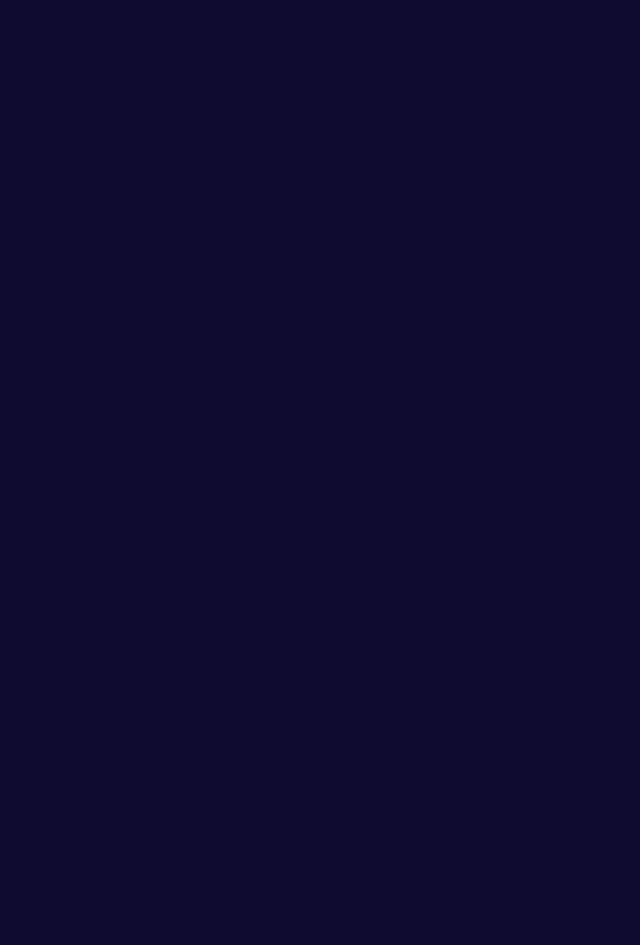
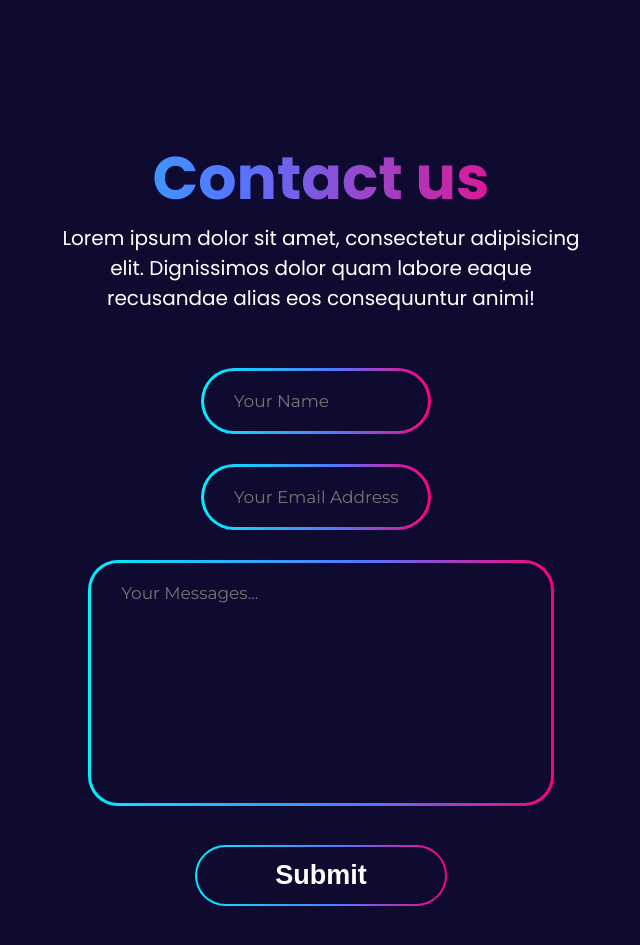
Before and after one commit to gabrielcaamargo/markai-landing-page, a React (Vite) app: page / in a window 1280 px wide. Shown: the part 10620-11565 px from the top of the page, without its empty margins (319-959 px from the left). Before the commit the page ends 10753 px from the top, so only its background shows below. Built offline with nearby package versions, Linux system fonts and the light colour scheme.

Commit message:
contact form made

```diff
--- a/index.html
+++ b/index.html
@@ -7,6 +7,10 @@
     <link rel="preconnect" href="https://fonts.googleapis.com">
     <link rel="preconnect" href="https://fonts.gstatic.com" crossorigin>
     <link href="https://fonts.googleapis.com/css2?family=Poppins:wght@400;700&display=swap" rel="stylesheet">
+
+    <link rel="preconnect" href="https://fonts.googleapis.com">
+  <link rel="preconnect" href="https://fonts.gstatic.com" crossorigin>
+  <link href="https://fonts.googleapis.com/css2?family=Montserrat&display=swap" rel="stylesheet">
     <link rel="icon" type="favicon" href="./images/icon-world.png">
     <title>Markai</title>
   </head>
--- a/src/components/App/index.jsx
+++ b/src/components/App/index.jsx
@@ -19,6 +19,7 @@ import Increase from '../Increase';
 
 import Reviews from '../Reviews';
 
+import ContactUs from '../ContactUs';
 
 export default function App(){
   return(
@@ -33,6 +34,7 @@ export default function App(){
       </AboutWrapper>
       <Increase />
       <Reviews />
+      <ContactUs />
     </Container>
   )
 }
--- /dev/null
+++ b/src/components/ContactUs/index.jsx
@@ -0,0 +1,20 @@
+import React from 'react';
+import { Container, Description, Title, Form, Input, TextArea, Button } from './styles';
+
+export default function ContactUs(){
+  return(
+    <Container>
+      <Title>Contact us</Title>
+      <Description>Lorem ipsum dolor sit amet, consectetur adipisicing elit. Dignissimos dolor quam labore eaque recusandae alias eos consequuntur animi!</Description>
+
+      <Form>
+        <Input type="text" placeholder='Your Name' />
+        <Input type="text" placeholder='Your Email Address'/>
+        <br />
+        <TextArea name="" id="" cols="30" rows="10" placeholder='Your Messages...'></TextArea>
+        <br />
+        <Button>Submit</Button>
+      </Form>
+    </Container>
+  )
+}
--- /dev/null
+++ b/src/components/ContactUs/styles.js
@@ -0,0 +1,94 @@
+import styled from 'styled-components'
+
+export const Container = styled.div`
+  margin: 0 15rem;
+  display: flex;
+  justify-content: center;
+  flex-direction: column;
+  text-align: center;
+`
+
+export const Title = styled.h3`
+  background: linear-gradient(90deg, #00F0FF 0%, #5773FF 40%, #FF007A 80%);
+  -webkit-background-clip: text;
+  -webkit-text-fill-color: transparent;
+  font-size: 60px;
+  font-weight: 700;
+`
+
+export const Description = styled.p`
+  font-size: 20px;
+  width: 65%;
+  text-align: center;
+  margin: 0 auto;
+`
+
+export const Form = styled.div`
+  margin: 55px 0 150px;
+  padding:  0 10rem;
+`
+
+export const Input = styled.input`
+  border: double 3px transparent;
+  border-radius: 50px;
+  background-image: linear-gradient(#0F0B30, #0F0B30), linear-gradient(90deg, rgba(0,240,255,1) 0%, rgba(87,115,255,1) 60%, rgba(255,0,122,1) 100%);
+  background-origin: border-box;
+  background-clip: padding-box, border-box;
+  padding: 20px 30px;
+  width: 48%;
+  margin-right: 10px;
+  outline: none;
+  color: #FAFAFA;
+  font-family: 'Montserrat', sans-serif;
+  font-size: 17px;
+  margin-bottom: 30px;
+`
+
+export const TextArea = styled.textarea`
+  border: double 3px transparent;
+  border-radius: 30px;
+  background-image: linear-gradient(#0F0B30, #0F0B30), linear-gradient(90deg, rgba(0,240,255,1) 0%, rgba(87,115,255,1) 60%, rgba(255,0,122,1) 100%);
+  background-origin: border-box;
+  background-clip: padding-box, border-box;
+  width: 97%;
+  padding: 20px 30px;
+  outline: none;
+  color: #FAFAFA;
+  font-family: 'Montserrat', sans-serif;
+  font-size: 17px;
+  resize: none;
+`
+
+export const Button = styled.button`
+  --border-width: 2px;
+
+  border-radius: 50px;
+  border: 0;
+  color: #FFF;
+  font-weight: 700;
+  margin-top: 2rem;
+  padding: 15px 80px;
+  text-align: center;
+  font-size: 27px;
+  background: linear-gradient(90deg, rgba(0,240,255,1) 0%, rgba(87,115,255,1) 60%, rgba(255,0,122,1) 100%);
+  position: relative;
+  cursor: pointer;
+
+  z-index: 1;
+
+  &::before{
+    content: '';
+    position: absolute;
+    background: #0F0B30;
+    display: block;
+    height: calc(100% - calc(var(--border-width) * 2));
+    width: calc(100% - calc(var(--border-width) * 2));
+
+    top: var(--border-width);
+    left: var(--border-width);
+
+    border-radius: 50px;
+
+    z-index: -1;
+}
+`
```
